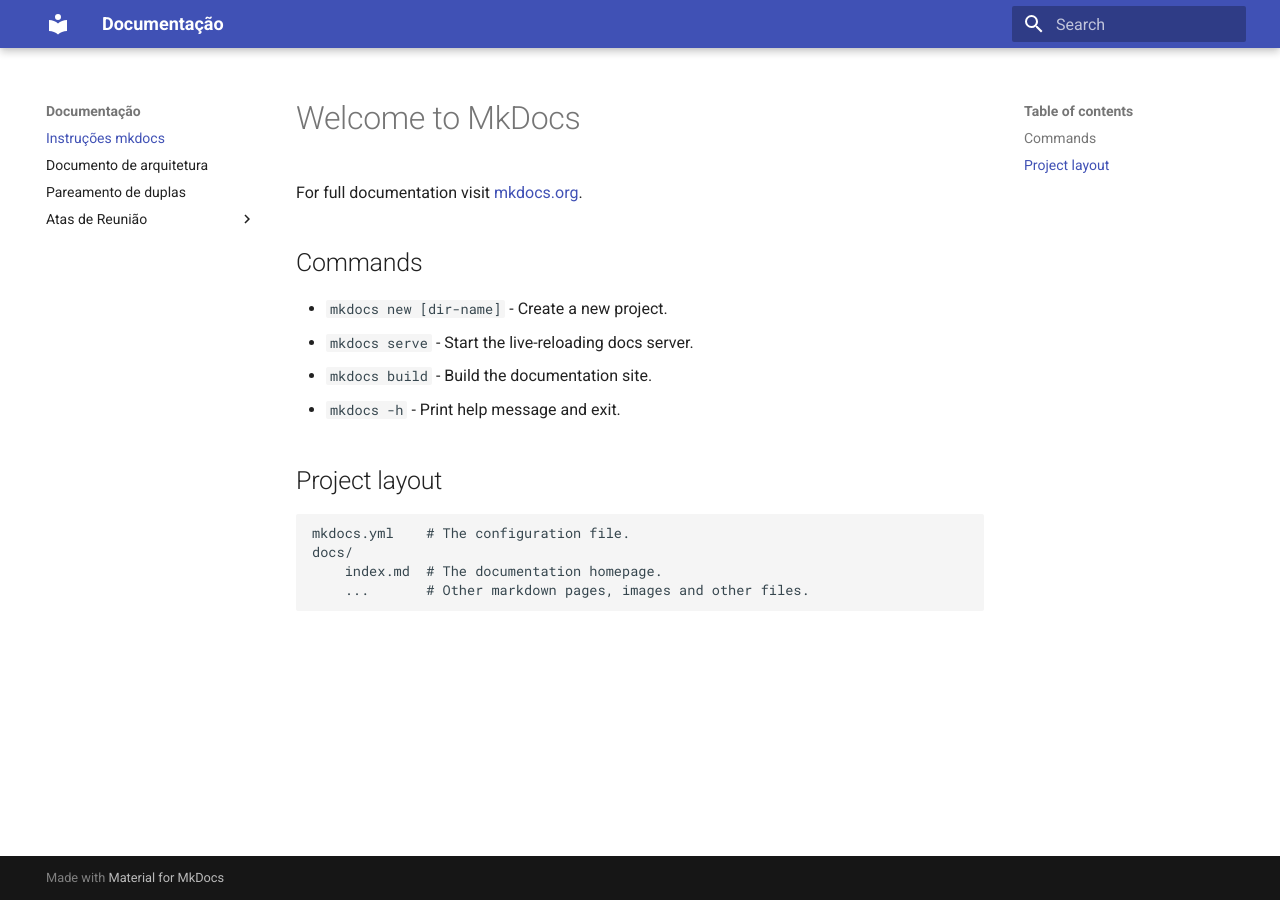
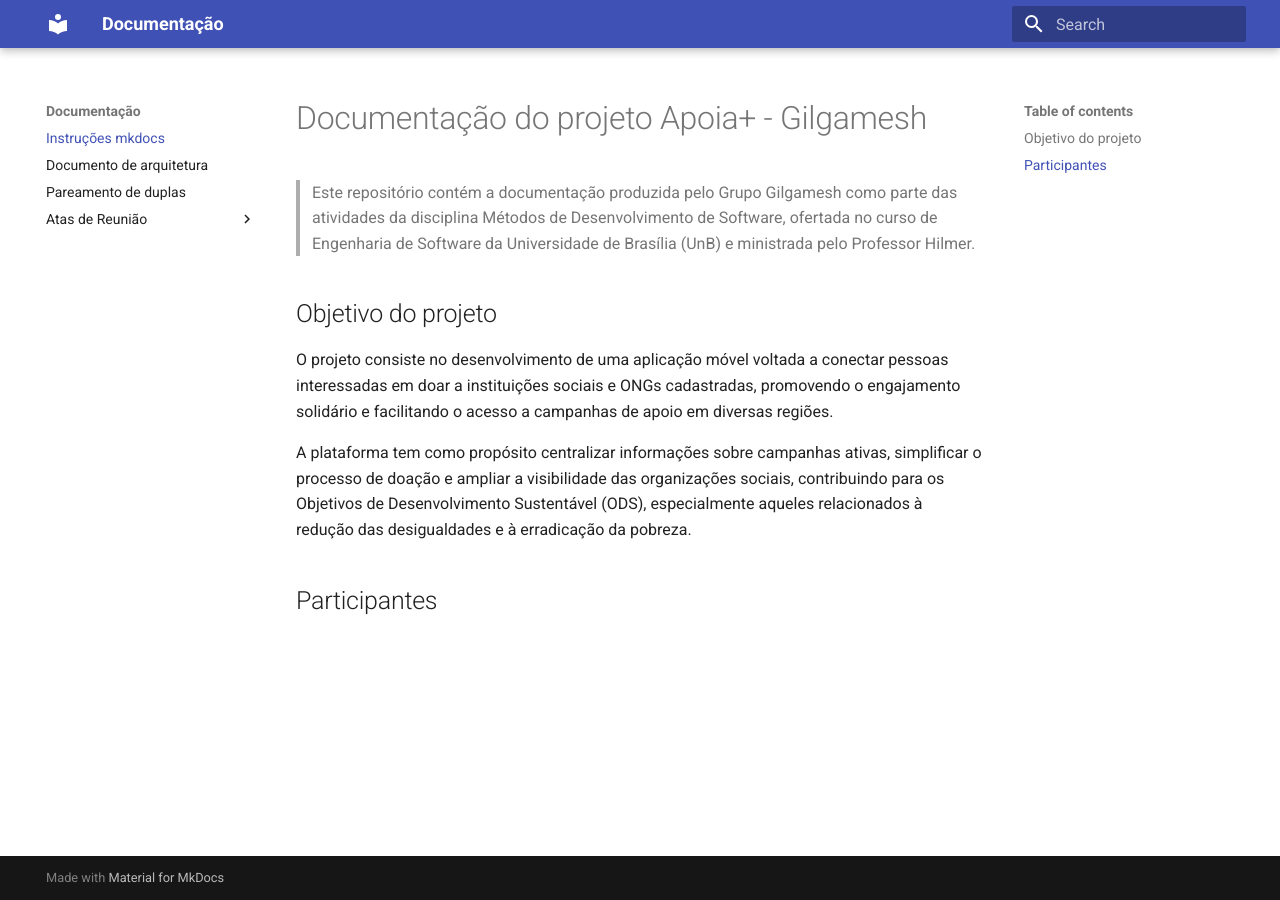
Before and after one commit to FGA0138-MDS-Ajax/2025.2-Gilgamesh, an MkDocs documentation site: the page built from docs/index.md, in a window 1280 px wide. Built offline with MkDocs 1.6.1 and Material for MkDocs 9.7.7, drawn with Linux system fonts in a browser that asks for light colours.

Commit message:
Update index.md

```diff
--- a/docs/index.md
+++ b/docs/index.md
@@ -1,17 +1,11 @@
-# Welcome to MkDocs
+# Documentação do projeto Apoia+ - Gilgamesh
 
-For full documentation visit [mkdocs.org](https://www.mkdocs.org).
+> Este repositório contém a documentação produzida pelo Grupo Gilgamesh como parte das atividades da disciplina Métodos de Desenvolvimento de Software, ofertada no curso de Engenharia de Software da Universidade de Brasília (UnB) e ministrada pelo Professor Hilmer.
 
-## Commands
+## Objetivo do projeto
 
-* `mkdocs new [dir-name]` - Create a new project.
-* `mkdocs serve` - Start the live-reloading docs server.
-* `mkdocs build` - Build the documentation site.
-* `mkdocs -h` - Print help message and exit.
+O projeto consiste no desenvolvimento de uma aplicação móvel voltada a conectar pessoas interessadas em doar a instituições sociais e ONGs cadastradas, promovendo o engajamento solidário e facilitando o acesso a campanhas de apoio em diversas regiões.
 
-## Project layout
+A plataforma tem como propósito centralizar informações sobre campanhas ativas, simplificar o processo de doação e ampliar a visibilidade das organizações sociais, contribuindo para os Objetivos de Desenvolvimento Sustentável (ODS), especialmente aqueles relacionados à redução das desigualdades e à erradicação da pobreza.
 
-    mkdocs.yml    # The configuration file.
-    docs/
-        index.md  # The documentation homepage.
-        ...       # Other markdown pages, images and other files.
+## Participantes
```
